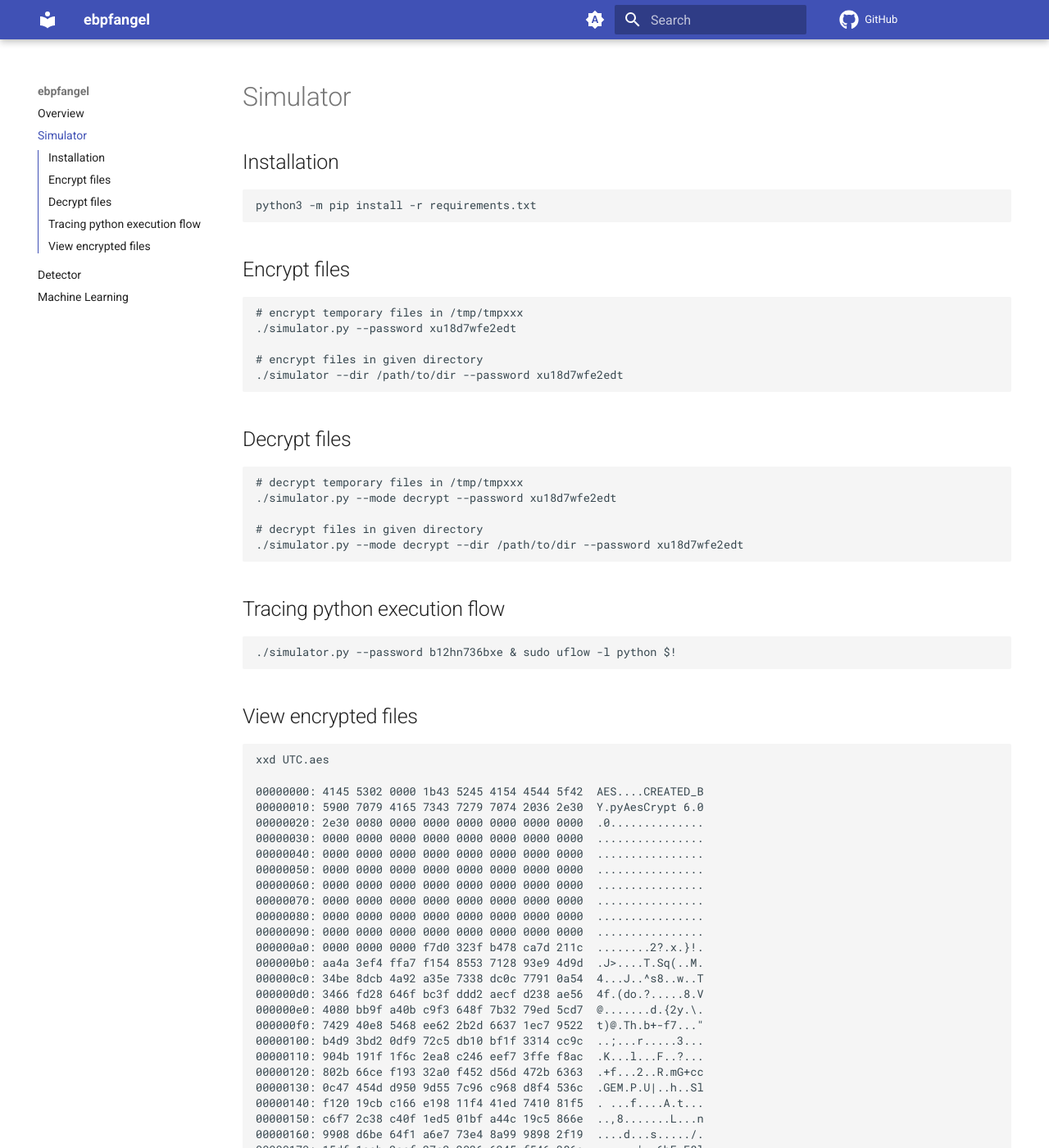
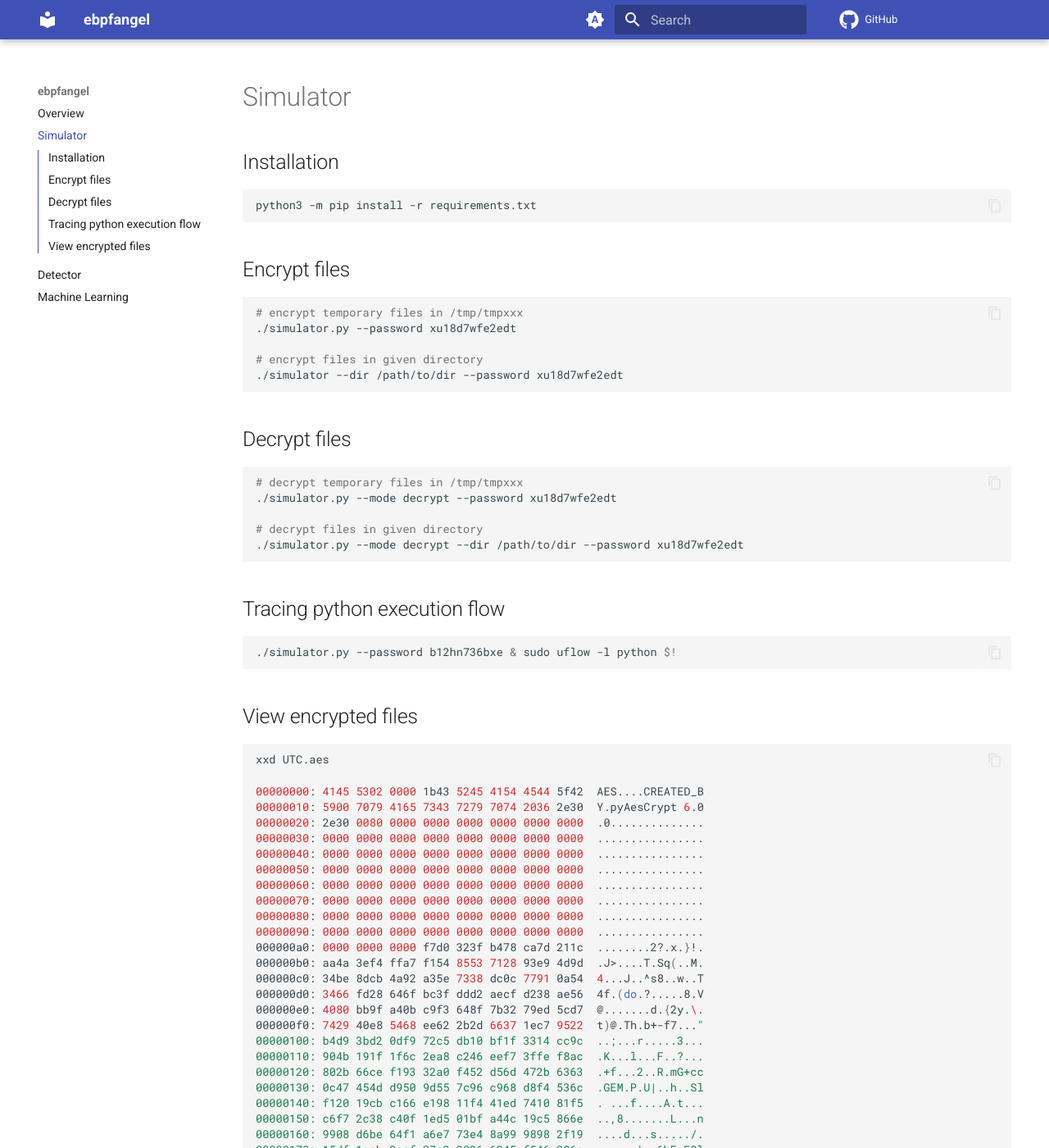
Before and after one commit to TomasPhilippart/ebpfangel, an MkDocs documentation site: the page built from docs/simulator.md, in a window 1280 px wide and 1400 px high. Shown: the whole window at 82% size. Built offline with MkDocs 1.6.1 and Material for MkDocs 9.7.7, drawn with Linux system fonts in a browser that asks for light colours; comment, search, counter and statistics services are not loaded; some of the changed text lies outside the part shown.

```diff
--- a/mkdocs.yml
+++ b/mkdocs.yml
@@ -35,6 +35,7 @@ theme:
     - toc.integrate
     - navigation.top
     - navigation.footer
+    - content.code.copy
 
 plugins:
     - search
@@ -53,3 +54,16 @@ extra:
       link: https://github.com/TomasPhilippart
     - icon: fontawesome/brands/linkedin
       link: https://linkedin.com/in/tomasphilippart
+
+markdown_extensions:
+  - pymdownx.highlight:
+      anchor_linenums: true
+      line_spans: __span
+      pygments_lang_class: true
+  - pymdownx.inlinehilite
+  - pymdownx.snippets
+  - pymdownx.superfences:
+      custom_fences:
+        - name: mermaid
+          class: mermaid
+          format: !!python/name:pymdownx.superfences.fence_code_format
```
